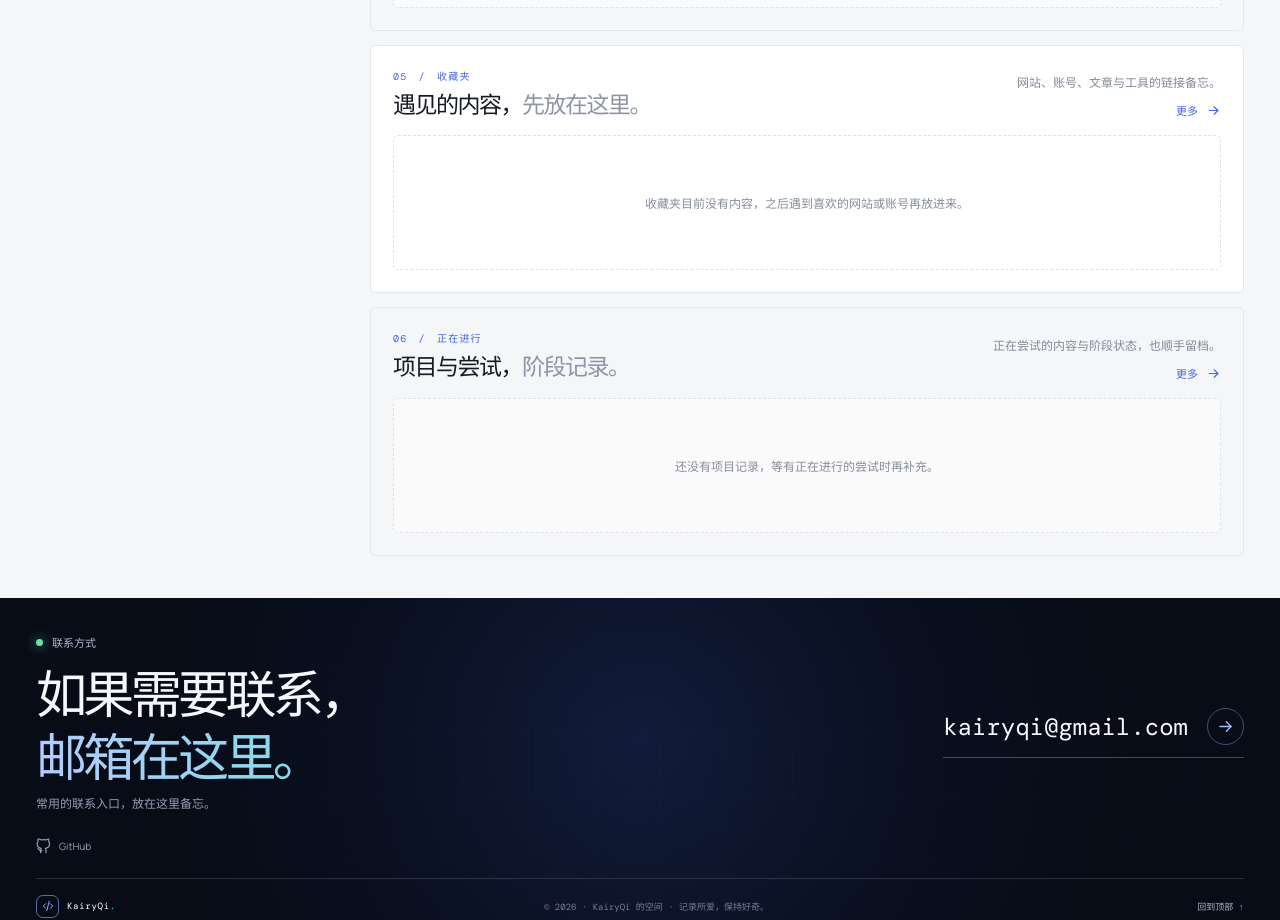
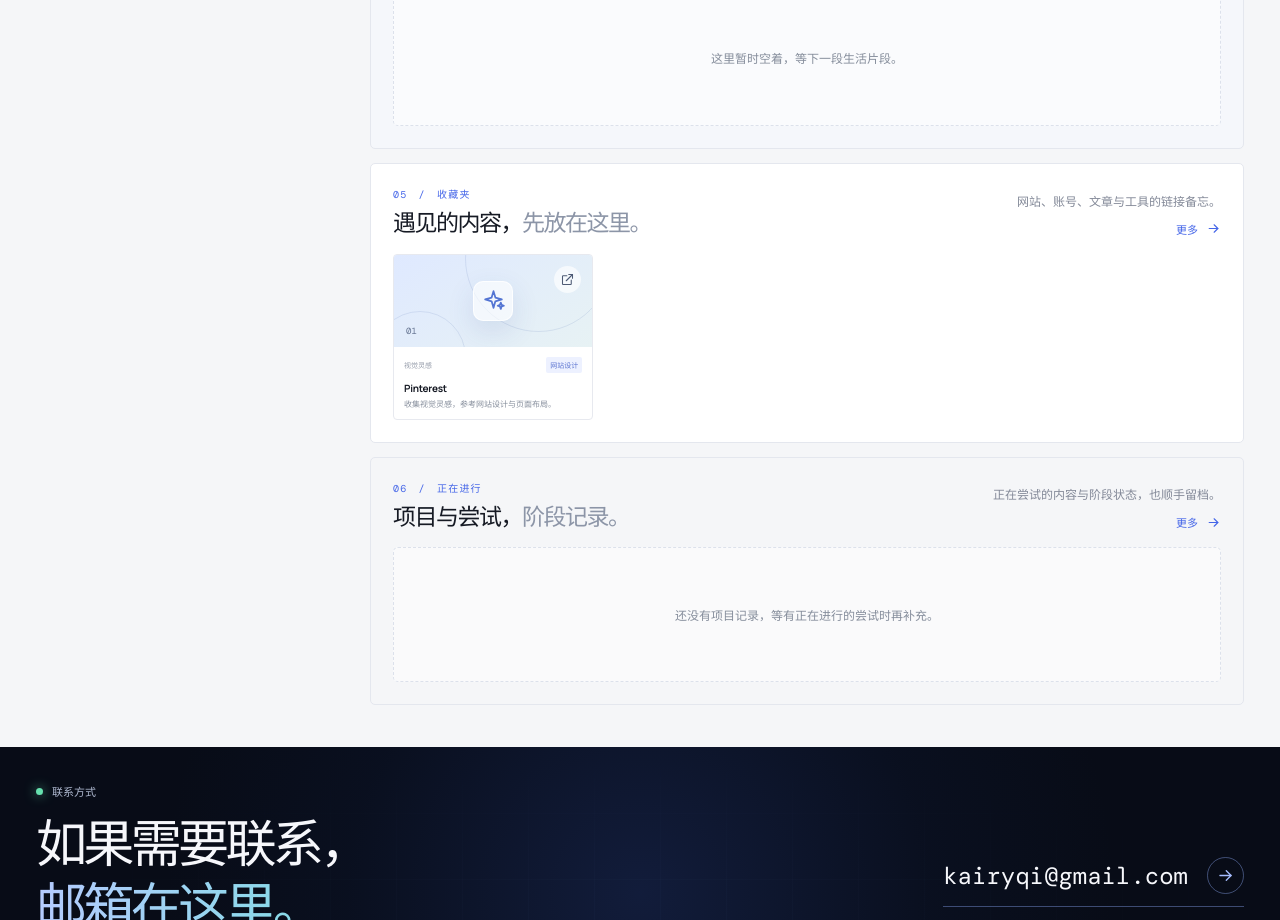
Before and after one commit to kairyqi/kairyqi-blog, a React (Vite) app: page / in a window 1280 px wide. Shown: the part 1460-2380 px from the top of the page. Built offline with nearby package versions, Linux system fonts and the light colour scheme.

Commit message:
Add Pinterest to website design favorites

```diff
--- a/src/main.jsx
+++ b/src/main.jsx
@@ -69,6 +69,7 @@ function MotionField() {
 }
 
 const logEntries = [
+  { id: 'pinterest', section: 'favorites', date: '2026.10.17', category: '收藏夹 · 网站设计', title: 'Pinterest', note: '收集视觉灵感，也用来参考网站设计与页面布局。', body: ['Pinterest 是一个视觉内容发现与收藏平台。这里先记下它，作为网站设计、版式和视觉表达的灵感入口。'] },
   {
     id: 'personal-space-build', section: 'notes', date: '2026.10.17', category: '技术笔记 · 个人网站',
     title: '从一次个人空间搭建，整理我的设计与实现思路',
@@ -82,6 +83,10 @@ const logEntries = [
       '图片适合压缩后随站点发布；视频文件较大，不适合持续塞进 Git 历史，后续更适合放到视频平台或对象存储，再嵌入链接。整体经验是先让内容组织方式稳定，再逐步丰富视觉和媒体，不需要一开始就把所有功能做复杂。',
     ],
   },
+]
+
+const bookmarks = [
+  { category: '网站设计', type: '视觉灵感', title: 'Pinterest', note: '收集视觉灵感，参考网站设计与页面布局。', icon: 'spark', label: '网站设计', link: 'https://jp.pinterest.com/' },
 ]
 
 function App() {
@@ -149,7 +154,7 @@ function App() {
 
     <section className="moments-section section-pad" id="moments"><div className="page-width"><div className="section-heading"><div><span className="section-kicker">04　/　生活随记</span><h2>生活里的灵感，<em>也值得记录。</em></h2></div><div className="heading-aside"><p>一段话、一张图、一次旅拍，或一条社交媒体动态。</p><a className="text-link" href="?view=list&amp;section=moments&amp;page=1">更多 <Icon name="arrow" size={15}/></a></div></div><div className="moments-grid"><div className="empty-state">这里暂时空着，等下一段生活片段。</div></div></div></section>
 
-    <section className="favorites-section section-pad" id="favorites"><div className="page-width"><div className="section-heading"><div><span className="section-kicker">05　/　收藏夹</span><h2>遇见的内容，<em>先放在这里。</em></h2></div><div className="heading-aside"><p>网站、账号、文章与工具的链接备忘。</p><a className="text-link" href="?view=list&amp;section=favorites&amp;page=1">更多 <Icon name="arrow" size={15}/></a></div></div><div className="favorites-grid"><div className="empty-state">收藏夹目前没有内容，之后遇到喜欢的网站或账号再放进来。</div></div></div></section>
+    <section className="favorites-section section-pad" id="favorites"><div className="page-width"><div className="section-heading"><div><span className="section-kicker">05　/　收藏夹</span><h2>遇见的内容，<em>先放在这里。</em></h2></div><div className="heading-aside"><p>网站、账号、文章与工具的链接备忘。</p><a className="text-link" href="?view=list&amp;section=favorites&amp;page=1">更多 <Icon name="arrow" size={15}/></a></div></div><div className="favorites-grid">{bookmarks.map((item, index) => <a className="favorite-card" href={item.link} target="_blank" rel="noreferrer" key={item.title}><div className={`favorite-visual favorite-visual-${index + 1}`}><span className="favorite-symbol"><Icon name={item.icon} size={25}/></span><span className="favorite-open"><Icon name="external" size={15}/></span><span className="favorite-index">{String(index + 1).padStart(2, '0')}</span></div><div className="favorite-info"><div className="favorite-meta"><span>{item.type}</span><b>{item.label}</b></div><h3>{item.title}</h3><p>{item.note}</p></div></a>)}</div></div></section>
 
     <section className="projects-section section-pad" id="projects"><div className="page-width"><div className="section-heading"><div><span className="section-kicker">06　/　正在进行</span><h2>项目与尝试，<em>阶段记录。</em></h2></div><div className="heading-aside"><p>正在尝试的内容与阶段状态，也顺手留档。</p><a className="text-link" href="?view=list&amp;section=projects&amp;page=1">更多 <Icon name="arrow" size={15}/></a></div></div><div className="project-grid"><div className="empty-state">还没有项目记录，等有正在进行的尝试时再补充。</div></div></div></section>
 
```
